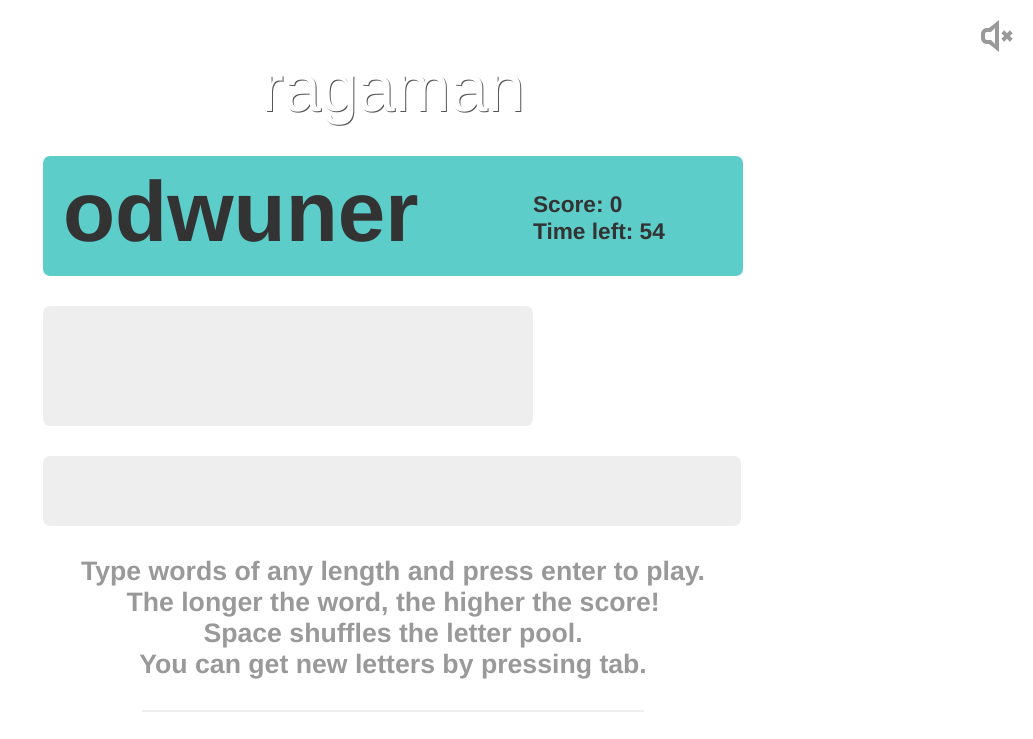
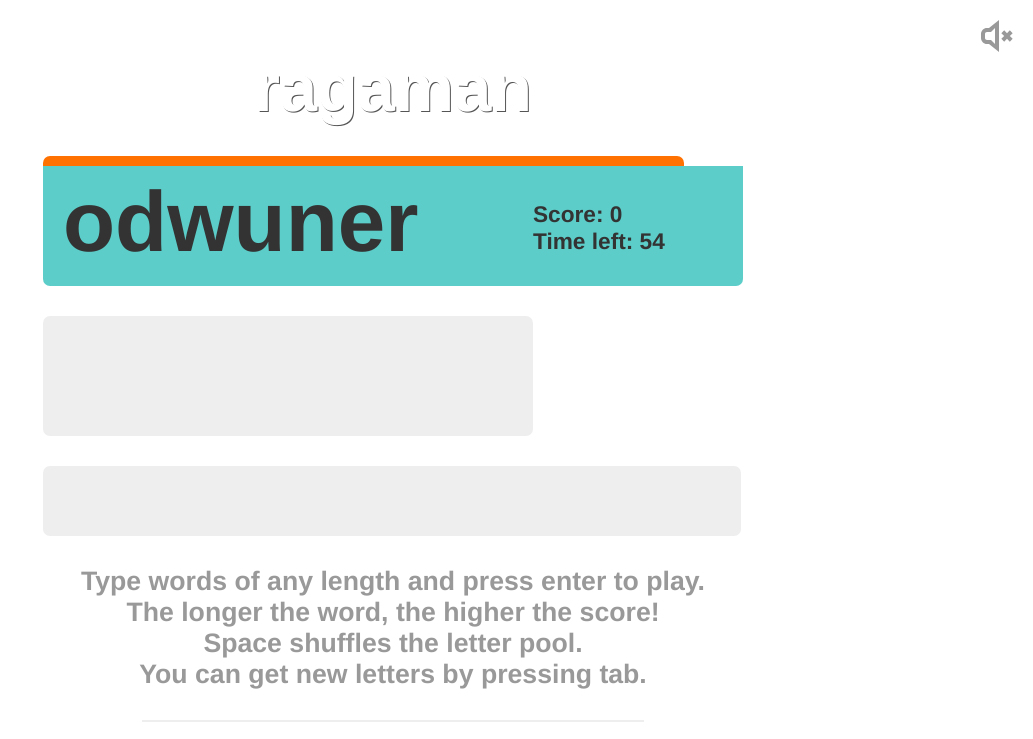
Before and after one commit to javatlacati/ragaman, a plain HTML site: page index.html in a window 1280 px wide. Shown: the top 739 px of the page, without its empty margins (247-1280 px from the left). Drawn offline with Linux system fonts and the light colour scheme.

Commit message:
add time display

```diff
--- a/css/ragaman.css
+++ b/css/ragaman.css
@@ -138,7 +138,7 @@ form {
     margin-top:50px;
     margin-bottom:50px;
 }
-#header {
+#header h1 {
     text-shadow: 1px 1px 0px #555;
     color:#fff;
     text-align:center;
@@ -167,10 +167,11 @@ form {
 #top {
     text-align:left;
     height:120px;
-    margin-top:30px;
     margin-bottom:30px;
     width:100%;
     border-radius: 7px;
+    border-top-right-radius: 0;
+    border-top-left-radius: 0;
 
 }
 #main {
@@ -256,3 +257,20 @@ form {
     margin-right:10px;
     margin-top:20px;
 }
+#timebar {
+    width: 100%;
+    height: 100%;
+    border-radius: 7px;
+    position: absolute;
+    left: 0;
+    transition: 1s;
+    transition-timing-function: linear;
+    border-bottom-right-radius: 0;
+    border-bottom-left-radius: 0;
+}
+#time-wrapper {
+    margin-top: 30px;
+    width: 100%;
+    height: 10px;
+    position: relative;
+}
--- a/index.html
+++ b/index.html
@@ -33,7 +33,10 @@
         <img id="high" src="img/audio-high.svg">
     </div>
     <div id="wrap">
-        <header id="header">ragaman</header>
+        <header id="header"><h1>ragaman</h1></header>
+        <div id="time-wrapper">
+            <div id="timebar" class="primary-1"></div>
+        </div>
         <div id="top" class="complement-5">
             <!--<div id="time"></div>-->
             <div id="score"></div>
--- a/js/ragaman.js
+++ b/js/ragaman.js
@@ -1,6 +1,5 @@
-// constants
 ROUND_LENGTH = 60;
-PRESSURE = ["#000000", "#003322", "#005544", "#008866", "#00aa88", "#00ddaa", "#00eebb"];
+PRESSURE = ["#002211", "#003322", "#005544", "#008866", "#00aa88", "#00ddaa", "#33eebb"].reverse();
 SPACE = 32;
 ENTER = 13;
 BACKSPACE = 8;
@@ -77,6 +76,7 @@ function Ragaman() {
         missed: document.getElementById("missed"),
         missedContainer: document.getElementById("missed-container"),
         time: document.getElementById("time"),
+        timebar: document.getElementById("timebar"),
         charScore: document.getElementById("char-score"),
         alreadyGuessed: document.getElementById("already-guessed"),
         sound: document.getElementById("sound"),
@@ -166,6 +166,8 @@ Ragaman.prototype.second = function() {
     } else {
         this.timeLeft--;
         this.dom.score.innerHTML = "Score: " + this.score + "<br>" + "Time left: " + this.timeLeft;
+        this.dom.timebar.style.width = (this.timeLeft / 0.6) + "%";
+
     }
 }
 
@@ -242,7 +244,7 @@ Ragaman.prototype.getWordNode = function(word, score) {
     guessSpan.style.color = PRESSURE[word.length-1];
     var a = document.createElement("a");
     a.target = "_blank";
-    a.alt = "Look up " + word + " in the dictionary";
+    a.title = "Look up " + word + " in the dictionary";
     a.href = "http://dictionary.reference.com/browse/" + word + "?s=t";
     a.appendChild(guessSpan);
     return a;
```
Lines whose indentation alone changed are shown as unchanged.
